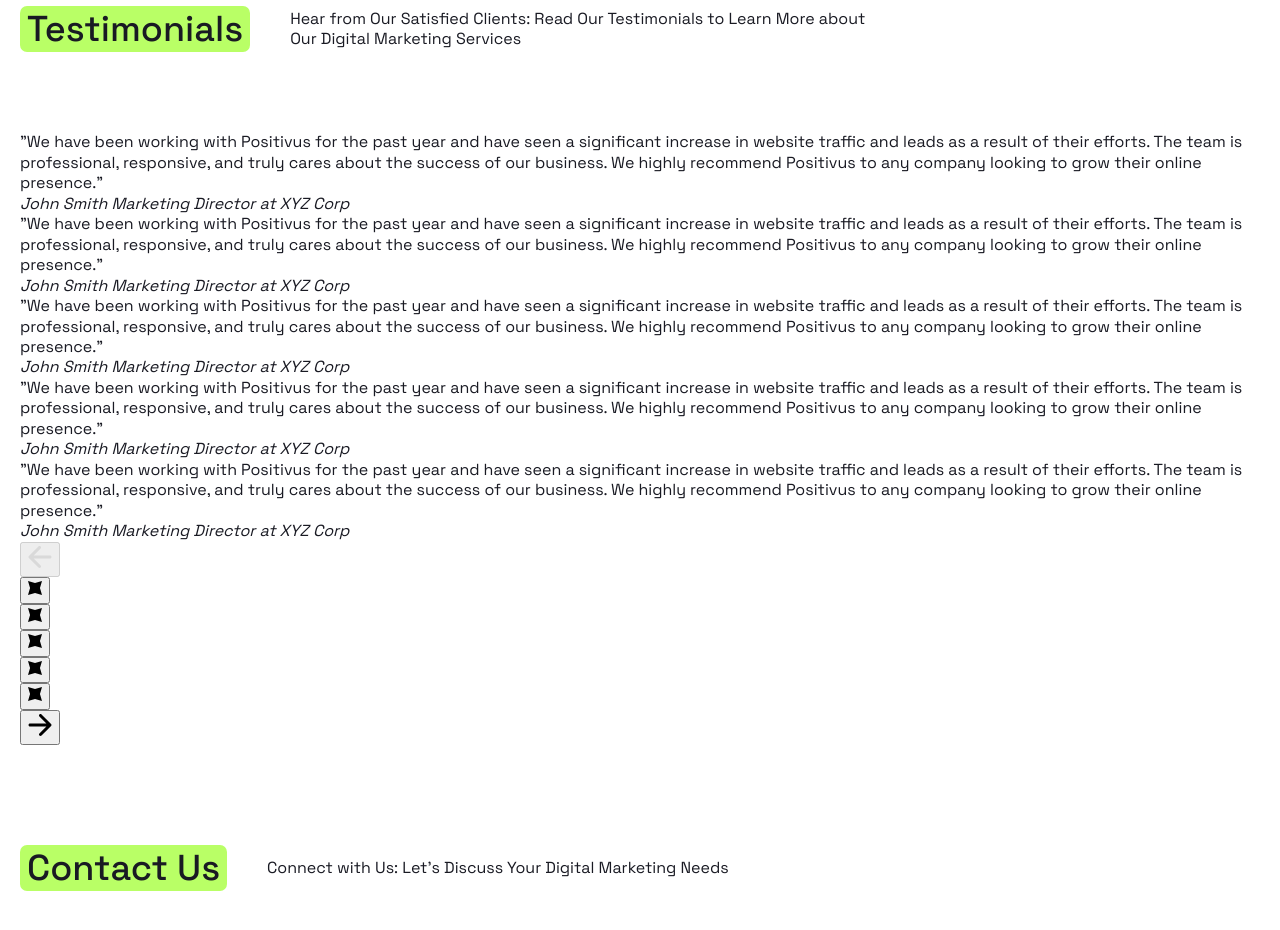
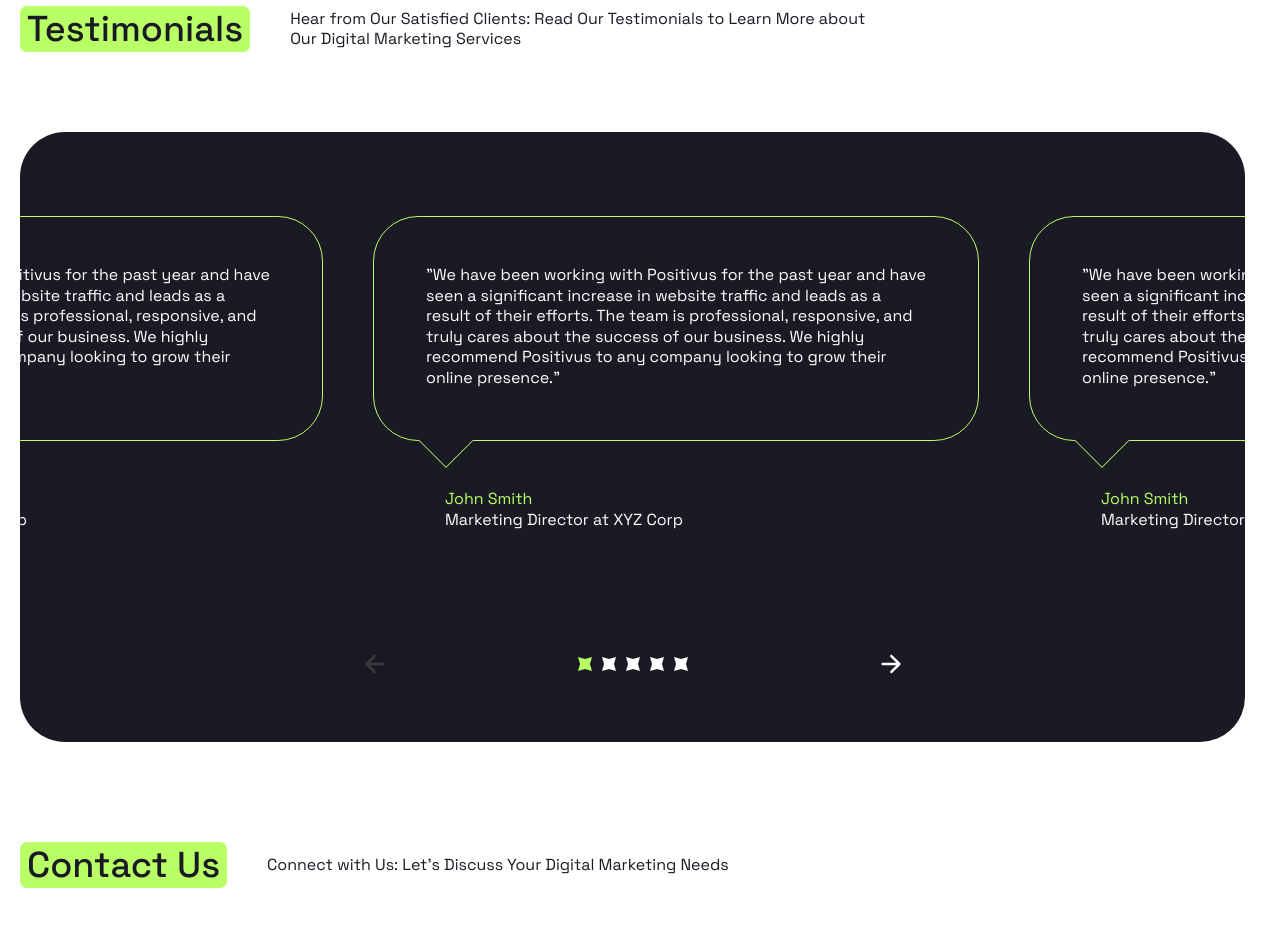
Before and after one commit to sabyrux/positivus, a website: page src/index.html in a window 1280 px wide. Shown: the part 5620-6550 px from the top of the page. Drawn offline with nearby package versions, Linux system fonts and the light colour scheme; files that its build step writes are made by us from their sources.

Commit message:
style: add reviews, review card and pagination styles

```diff
--- a/src/styles/components/_index.scss
+++ b/src/styles/components/_index.scss
@@ -6,3 +6,5 @@
 @forward 'service-card';
 @forward 'banner';
 @forward 'team-card';
+@forward 'review-card';
+@forward 'pagination';
--- /dev/null
+++ b/src/styles/components/_pagination.scss
@@ -0,0 +1,23 @@
+@use '../helpers' as *;
+
+.pagination {
+  &__list {
+    display: flex;
+  }
+
+  &__button {
+    @include reset-button;
+    @include flex-center;
+    @include square(24px);
+
+    color: var(--color-light);
+
+    @include hover {
+      color: var(--color-accent);
+    }
+
+    &.is-current {
+      color: var(--color-accent);
+    }
+  }
+}
--- /dev/null
+++ b/src/styles/components/_review-card.scss
@@ -0,0 +1,60 @@
+@use '../helpers' as *;
+
+.review-card {
+  --reviewCardCornerWidth: 40px;
+  --reviewCardCornerOffsetLeft: 52px;
+
+  display: flex;
+  flex-direction: column;
+  row-gap: 48px;
+
+  @include mobile {
+    --reviewCardCornerWidth: 32px;
+    --reviewCardCornerOffsetLeft: 46px;
+
+    row-gap: 44px;
+  }
+
+  &__body {
+    position: relative;
+    padding: 48px var(--reviewCardCornerOffsetLeft) 52px;
+    border: 1px solid var(--color-accent);
+    border-radius: var(--border-radius-large);
+
+    @include mobile {
+      padding: 30px;
+    }
+
+    &::after {
+      @include square(var(--reviewCardCornerWidth));
+
+      content: '';
+      position: absolute;
+      top: 100%;
+      left: var(--reviewCardCornerOffsetLeft);
+      background-color: var(--color-dark);
+      border: inherit;
+      rotate: 45deg;
+      clip-path: polygon(100% 0, 0% 100%, 100% 100%);
+      translate: 0 -50%;
+    }
+  }
+
+  &__footer {
+    display: flex;
+    flex-direction: column;
+    padding-left: calc(
+      var(--reviewCardCornerOffsetLeft) +
+      var(--reviewCardCornerWidth) / 2
+    );
+  }
+
+  &__name,
+  &__company {
+    font-style: normal;
+  }
+
+  &__name {
+    color: var(--color-accent);
+  }
+}
--- a/src/styles/sections/_index.scss
+++ b/src/styles/sections/_index.scss
@@ -6,3 +6,4 @@
 @forward 'studies';
 @forward 'process';
 @forward 'team';
+@forward 'reviews';
--- /dev/null
+++ b/src/styles/sections/_reviews.scss
@@ -0,0 +1,76 @@
+@use '../helpers' as *;
+
+.reviews {
+  display: flex;
+  flex-direction: column;
+  row-gap: 110px;
+  padding-top: 84px;
+  padding-bottom: 54px;
+  color: var(--color-light);
+  background-color: var(--color-dark);
+  border-radius: var(--border-radius-large);
+  overflow-x: hidden;
+
+  @include tablet {
+    padding: 30px 30px 46px;
+    row-gap: 46px;
+  }
+
+  &__slider {
+    --reviewsSliderSlideWidth: 606px;
+
+    @include tablet {
+      --reviewsSliderSlideWidth: 330px;
+    }
+
+    &-list {
+      display: flex;
+      column-gap: 50px;
+      scroll-snap-type: x mandatory;
+      overflow-x: scroll;
+
+      @include tablet-above {
+        margin-left: calc(var(--reviewsSliderSlideWidth) / 2 * -1);
+      }
+
+      @include tablet {
+        column-gap: 30px;
+      }
+    }
+
+    &-item {
+      min-width: var(--reviewsSliderSlideWidth);
+      scroll-snap-align: start;
+    }
+  }
+
+  &__actions {
+    display: flex;
+    justify-content: space-between;
+    align-items: center;
+    width: 100%;
+    max-width: 564px;
+    margin-inline: auto;
+  }
+
+  &__arrow-button {
+    @include reset-button;
+    @include flex-center;
+    @include square(48px);
+
+    color: var(--color-light);
+
+    @include hover {
+      color: var(--color-accent);
+    }
+
+    &[disabled] {
+      color: var(--color-gray-alt);
+      cursor: not-allowed;
+    }
+
+    svg {
+      @include square(20px);
+    }
+  }
+}
```
